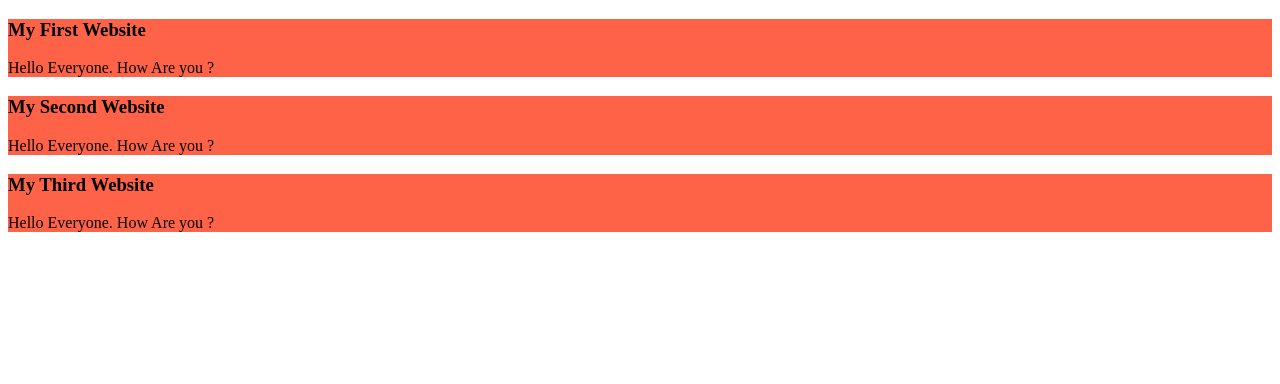
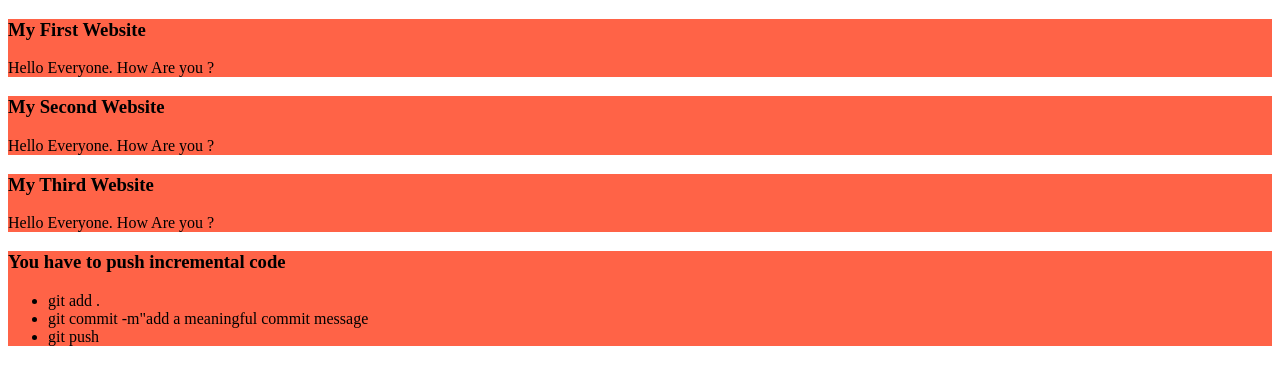
Before and after one commit to jubairae10/my-simple-website, a plain HTML site: page index.html in a window 1280 px wide. Drawn offline with Linux system fonts and the light colour scheme.

Commit message:
added a list to push code

```diff
--- a/index.html
+++ b/index.html
@@ -19,5 +19,13 @@
         <h3>My Third Website</h3>
         <p>Hello Everyone. How Are you ?</p>
     </div>
+    <div>
+        <h3>You have to push incremental code</h3>
+        <ul>
+            <li>git add .</li>
+            <li>git commit -m"add a meaningful commit message</li>
+            <li>git push</li>
+        </ul>
+    </div>
 </body>
 </html>
```
